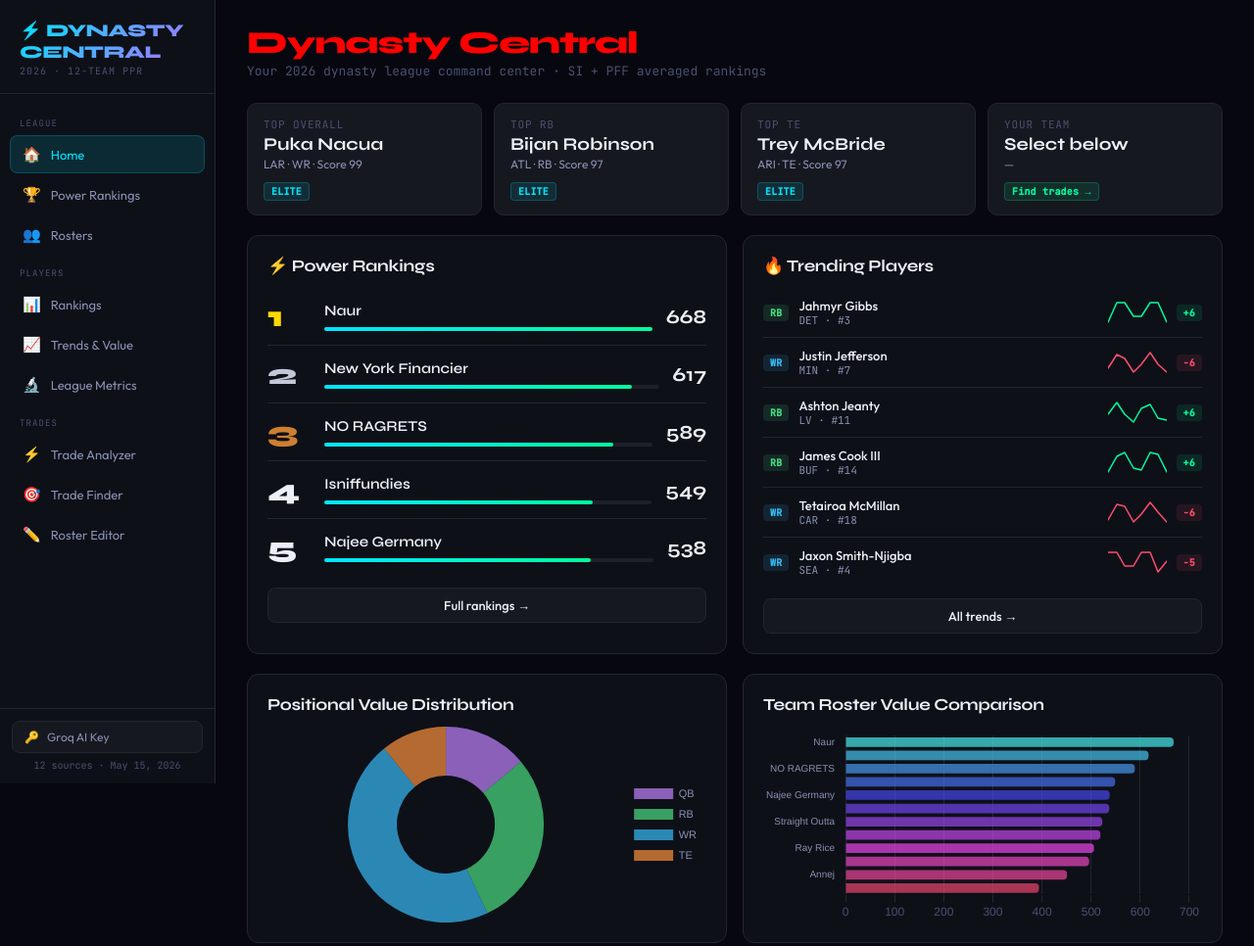
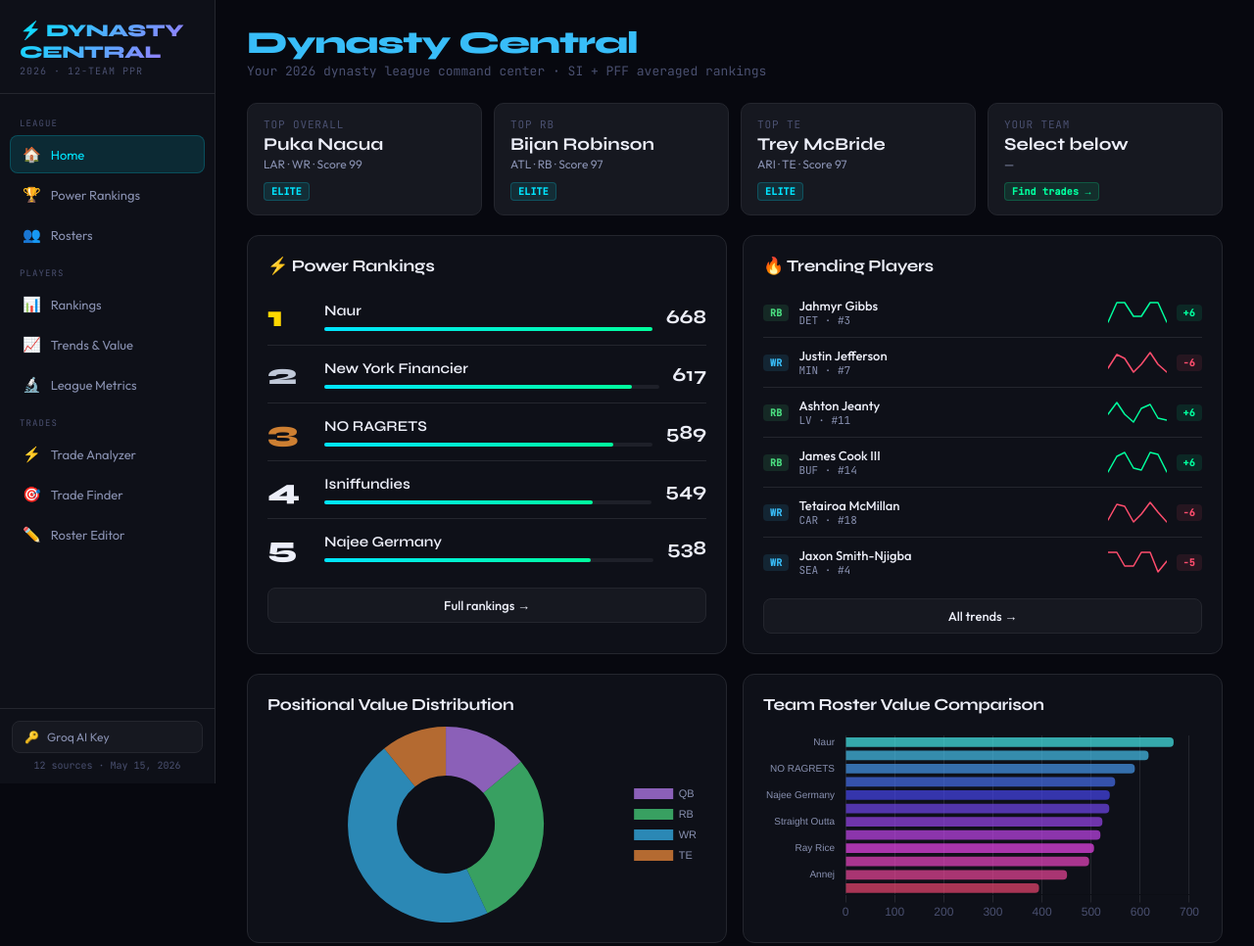
Before and after one commit to mark24dat/dynasty-league, a plain HTML site: page index.html in a window 1280 px wide. Shown: the top 966 px of the page at 98% size. Drawn offline with nearby package versions, Linux system fonts and the light colour scheme.

Commit message:
Make home page title blue
Co-authored-by: Cursor <cursoragent@cursor.com>

```diff
--- a/index.html
+++ b/index.html
@@ -51,7 +51,7 @@ body{background:var(--bg);color:var(--text);font-family:'Outfit',sans-serif;min-
 
 /* ── TYPOGRAPHY ── */
 .page-title{font-family:'Syne',sans-serif;font-size:32px;font-weight:800;letter-spacing:-1px;margin-bottom:4px;line-height:1}
-#page-home .page-title{color:#ff0000}
+#page-home .page-title{color:#38bdf8}
 .page-sub{font-size:13px;color:var(--text3);font-family:'JetBrains Mono',monospace;margin-bottom:24px}
 .section-title{font-family:'Syne',sans-serif;font-size:17px;font-weight:700;margin-bottom:12px;letter-spacing:-.3px}
 
```
